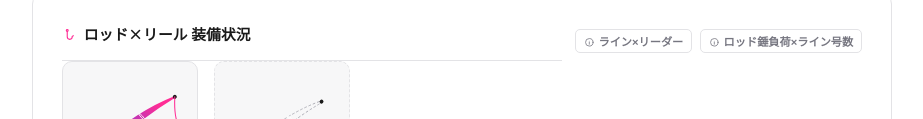
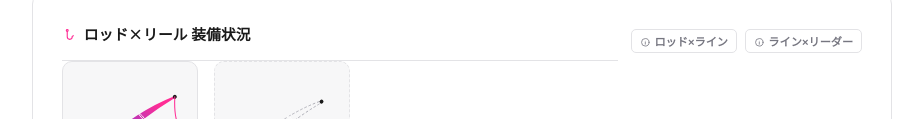
Before and after one commit to yakepon/my-app, a plain HTML site: page fishing/index.html in a window 1280 px wide. Both pictures are taken after a click on the button "タックル管理". Shown: the part 341-460 px from the top of the page, without its empty margins (178-1101 px from the left). Drawn offline with nearby package versions, Linux system fonts and the light colour scheme.

Commit message:
ロッド×ラインに表示名を短縮しライン×リーダーの左に配置
Co-Authored-By: Claude Sonnet 4.6 <noreply@anthropic.com>

```diff
--- a/fishing/index.html
+++ b/fishing/index.html
@@ -524,8 +524,8 @@
         <div class="section-header">
           <h2><svg class="icon icon-h2"><use href="#icon-rod"/></svg> ロッド×リール 装備状況</h2>
           <div style="display:flex;gap:0.5rem;flex-shrink:0">
+            <button type="button" class="icon-btn" id="rodLineInfoBtn"><svg class="icon icon-inline"><use href="#icon-info"/></svg> ロッド×ライン</button>
             <button type="button" class="icon-btn" id="lineLeaderInfoBtn"><svg class="icon icon-inline"><use href="#icon-info"/></svg> ライン×リーダー</button>
-            <button type="button" class="icon-btn" id="rodLineInfoBtn"><svg class="icon icon-inline"><use href="#icon-info"/></svg> ロッド錘負荷×ライン号数</button>
           </div>
         </div>
         <div id="tackleCombo" class="tackle-combo"></div>
@@ -1069,7 +1069,7 @@
   <div id="rodLineInfoModal" class="modal" hidden>
     <div class="modal-backdrop" id="rodLineInfoBackdrop"></div>
     <div class="modal-box line-info-box">
-      <h3 class="modal-title">ロッド錘負荷×ライン号数（参考情報）</h3>
+      <h3 class="modal-title">ロッド×ライン（参考情報）</h3>
       <p class="hint">ロッドの錘負荷（扱えるオモリ・ルアーの重さ）の号数から、組み合わせるラインの号数の目安が分かります。メーカーや釣り方によって差があります。あくまで目安としてご利用ください。</p>
 
       <table class="line-info-table">
```
